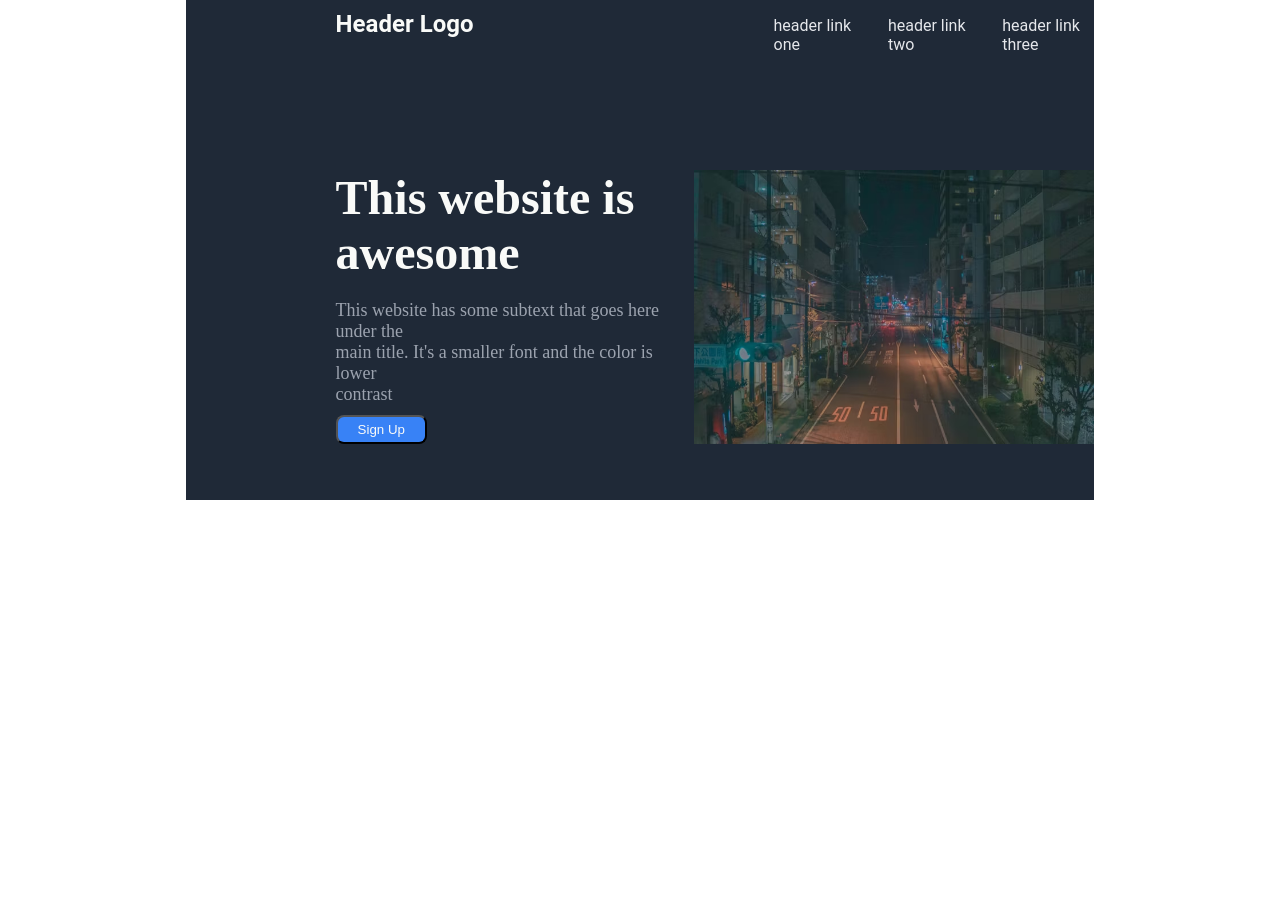
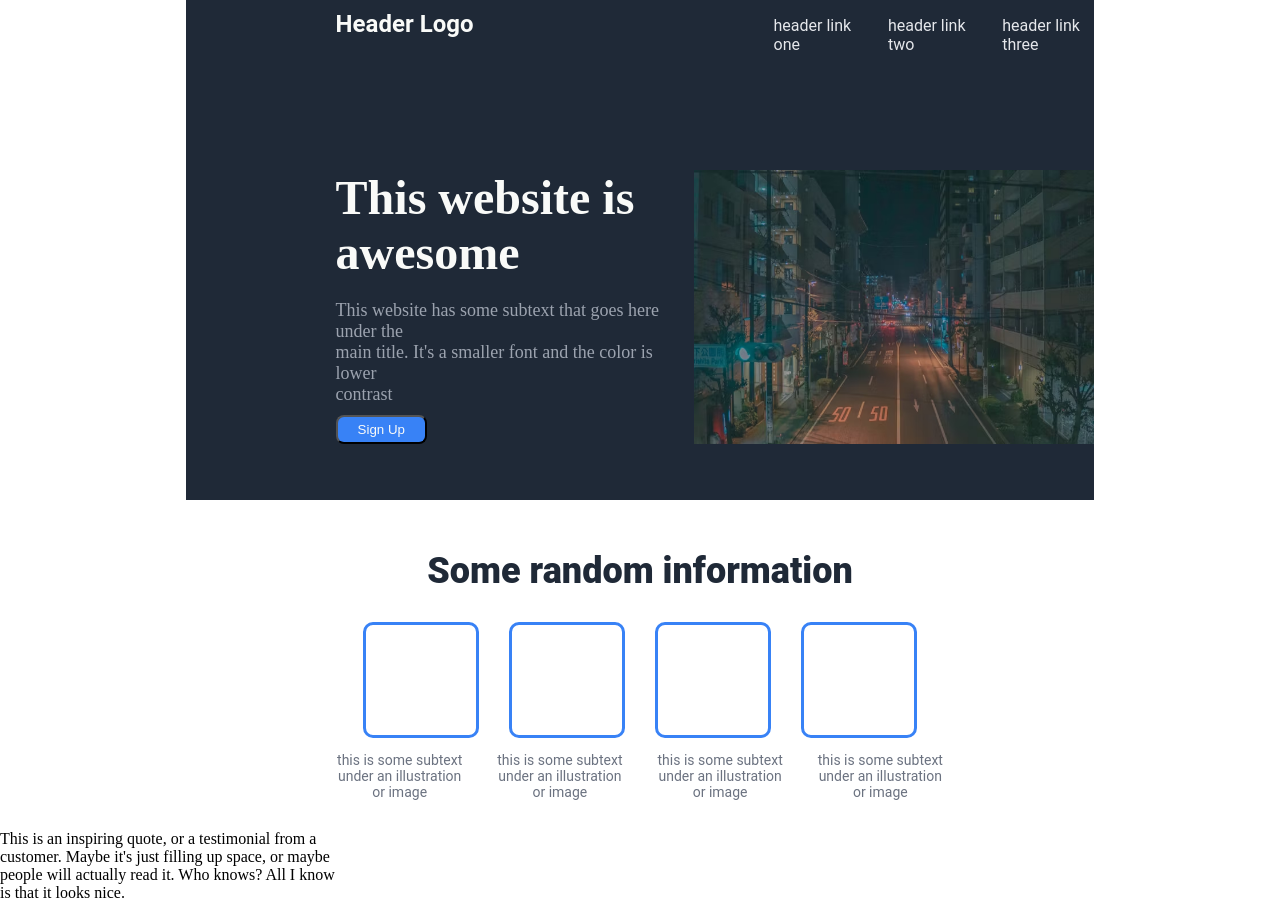
Before and after one commit to QuanN1011/landing_page, a plain HTML site: page index.html in a window 1280 px wide. Before the commit the page ends 800 px from the top, so only its background shows below. Drawn offline with Linux system fonts and the light colour scheme.

Commit message:
added random information section

```diff
--- a/index.html
+++ b/index.html
@@ -8,6 +8,7 @@
 
 </head>
 <body>
+    <!-- Top Section -->
     <section class = "top">
         <header class = "navigation">
             <h4 id = "header">Header Logo</h4>
@@ -30,5 +31,30 @@
         </div>
     </section>
 
+    <!-- Random Info Section -->
+    <section>
+        <header>
+            <h2 id = "random">Some random information</h4>
+        </header>
+        <div class = "boxes">
+            <div class = "empty-box"></div>
+            <div class = "empty-box"></div>
+            <div class = "empty-box"></div>
+            <div class = "empty-box"></div>
+        </div>
+
+        <div class = "subtext-under-image">
+            <p class = "subtext-under">this is some subtext<br> under an illustration<br>or image</p>
+            <p class = "subtext-under">this is some subtext<br> under an illustration<br>or image</p>
+            <p class = "subtext-under">this is some subtext<br> under an illustration<br>or image</p>
+            <p class = "subtext-under">this is some subtext<br> under an illustration<br>or image</p>
+        </div>
+    </section>
+
+    <!--Bottom Section-->
+    <section>
+        <p id = "inspiring-quote">This is an inspiring quote, or a testimonial from a<br> customer. Maybe it's just filling up space, or maybe<br> people will actually read it. Who knows? All I know<br> is that it looks nice. </p>
+    </section>
+
 </body>
 </html>
--- a/styles.css
+++ b/styles.css
@@ -60,3 +60,38 @@ body{
     margin: 10px 0 0 100px;
     padding: 5px 20px 5px 20px;
 }
+#signup-button:hover{
+    background-color: #2563EB;
+    cursor: pointer;
+}
+#random{
+    font-family: Roboto;
+    text-align: center;
+    margin-top: 50px;
+    font-size: 36px;
+    color: #1F2937;
+    font-weight: 900;
+}
+.empty-box{
+    width: 110px;
+    height: 110px;
+    border: 3px solid #3882F6;
+    border-radius: 10px;
+}
+.boxes{
+    display: flex;
+    gap: 30px;
+    justify-content: center;
+    margin-top: 30px;
+}
+.subtext-under-image{
+    display: flex;
+    gap: 35px;
+    justify-content: center;
+}
+.subtext-under{
+    font-family: Roboto;
+    font-size: 14px;
+    color: #6B7280;
+    text-align: center;
+}
```
